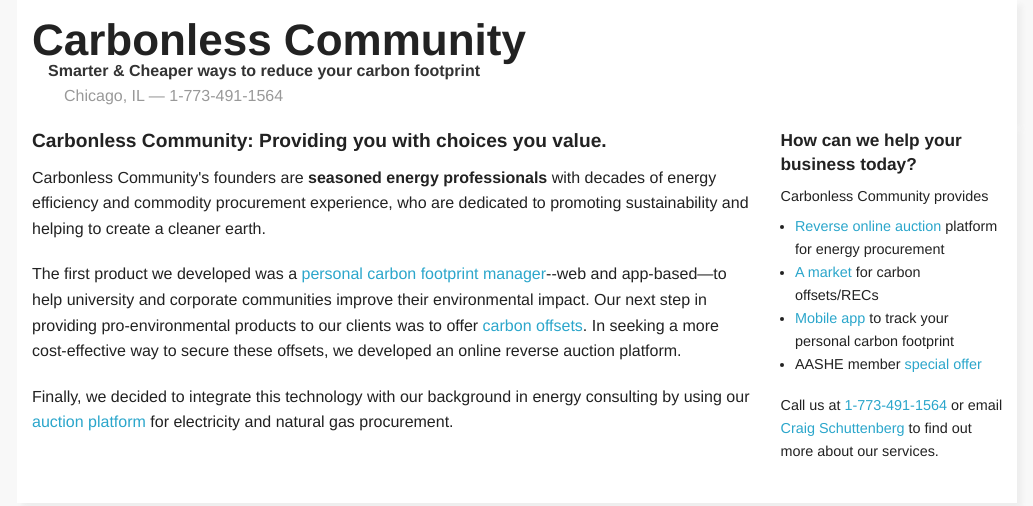
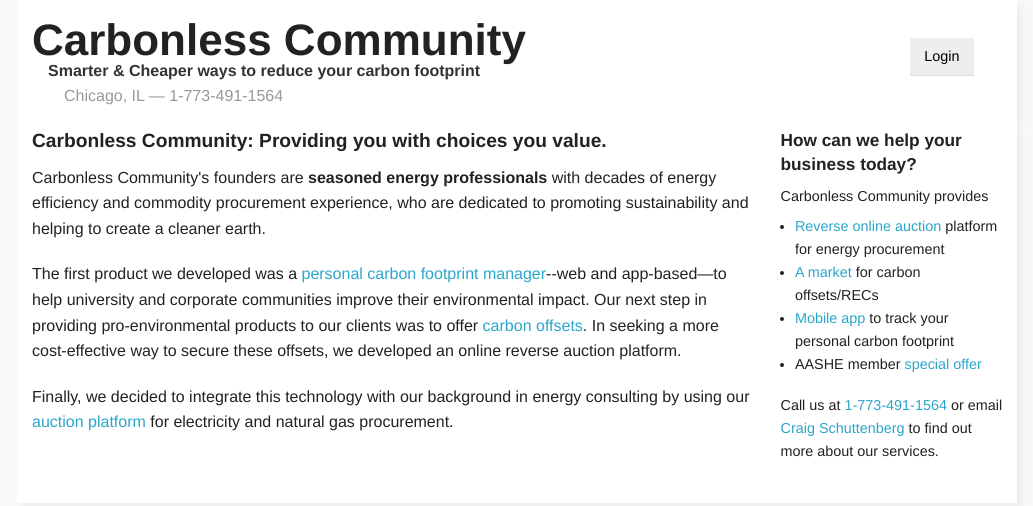
Before and after one commit to CarbonlessCommunity/carbonless-website, a plain HTML site: page index.html in a window 1280 px wide. Shown: the whole page, without its empty margins (123-1156 px from the left). Drawn offline with Linux system fonts and the light colour scheme.

Commit message:
Add link to login page.

```diff
--- a/css/styles.css
+++ b/css/styles.css
@@ -11,3 +11,7 @@ h3{font-size:1.05em;}
 #head{padding-bottom:2em;}
 li{margin-left:1em;}
 img.screenshot{border:1px solid #ccc;margin-bottom:1em;}
+#login{position:absolute;top:-6em;right:3em;}
+#login{padding:0.5em 1em;background-color:#eee;color:#000;}
+#login{border-bottom:1px solid #ddd;}
+#login:hover{background-color:#e8e8e8;border-color:#ccc;}
--- a/index.html
+++ b/index.html
@@ -35,6 +35,7 @@
         <li>AASHE member <a href="aashe.html">special offer</a></li>
       </ul>
       <p>Call us at <a href="tel:1-773-491-1564">1-773-491-1564</a> or email <a href="mailto:crag@carbonlesscommunity.com">Craig Schuttenberg</a> to find out more about our services.</p>
+      <p><a id="login" href="/login">Login</a></p>
     </div>
   </div>
 </body>
```
Also changed, not shown: aashe.html (+1 -0 lines), app.html (+1 -0 lines), auction.html (+1 -0 lines), market.html (+1 -0 lines).
